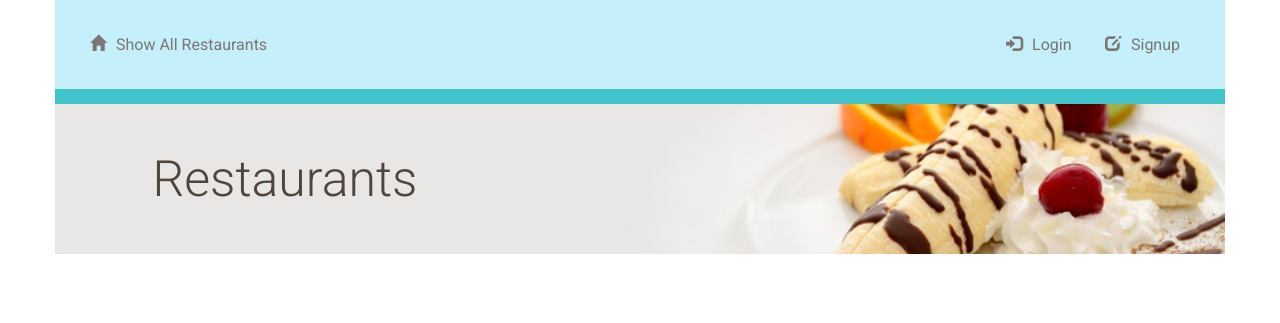
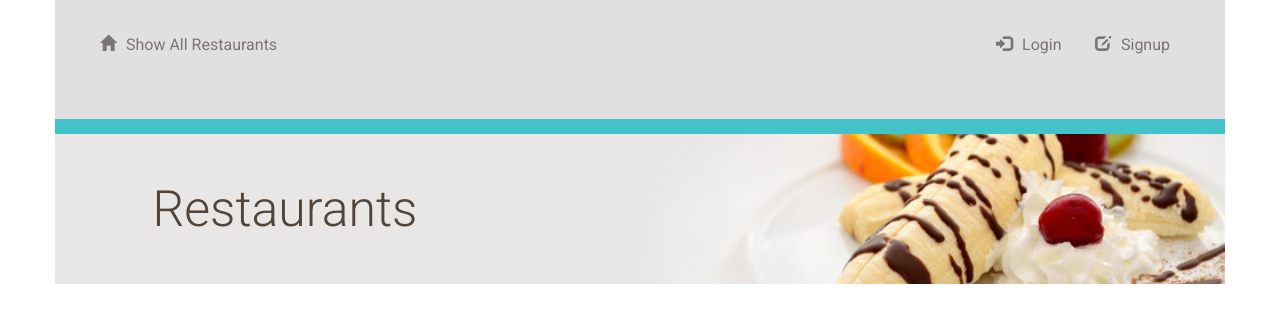
Before and after one commit to MQCOMP3310-2023/comp3310assignment2-mustard-cutters, a Flask app: page / in a window 1280 px wide. Shown: the top 323 px of the page. Run offline with Flask 3, Linux system fonts and the light colour scheme; data that the repository does not hold is empty; some libraries are stand-ins or nearby versions.

Commit message:
Fixed Header Background

```diff
--- a/project/static/styles.css
+++ b/project/static/styles.css
@@ -175,25 +175,25 @@ h3 {
 
 /* Header Styling */
 .top-menu {
-	background-color: #c5effa;
-	padding: 10px;
+	background-color: #e0e0e0;
+	padding: 20px;
   }
 
-  .link {
-	margin-top: 20px;
+.link {
+	margin-top: 10px;
 	display: inline-block;
 	margin-right: 10px;
 	padding: 5px 10px;
 	color: black;
 	text-decoration: none;
 	transition: color 0.3s ease-in-out;
-  }
+}
 
-  .link:hover {
+.link:hover {
 	color: #ffffff;
 	background-color: #333;
 	transform: scale(1.1);
-  }
+}
 
 
 /* Rating Styling */
```
Also changed, not shown: project/templates/editRestaurant.html (+6 -5 lines).
